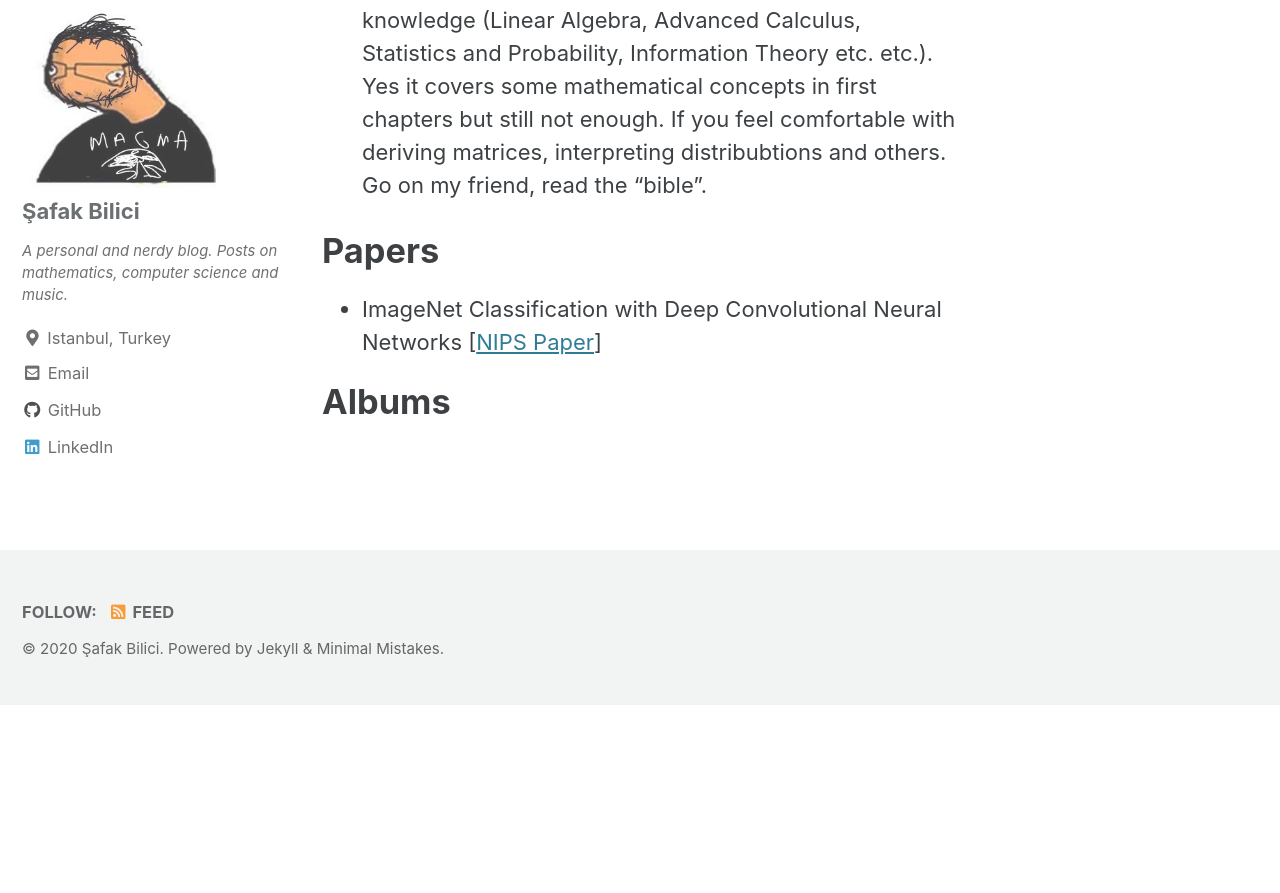
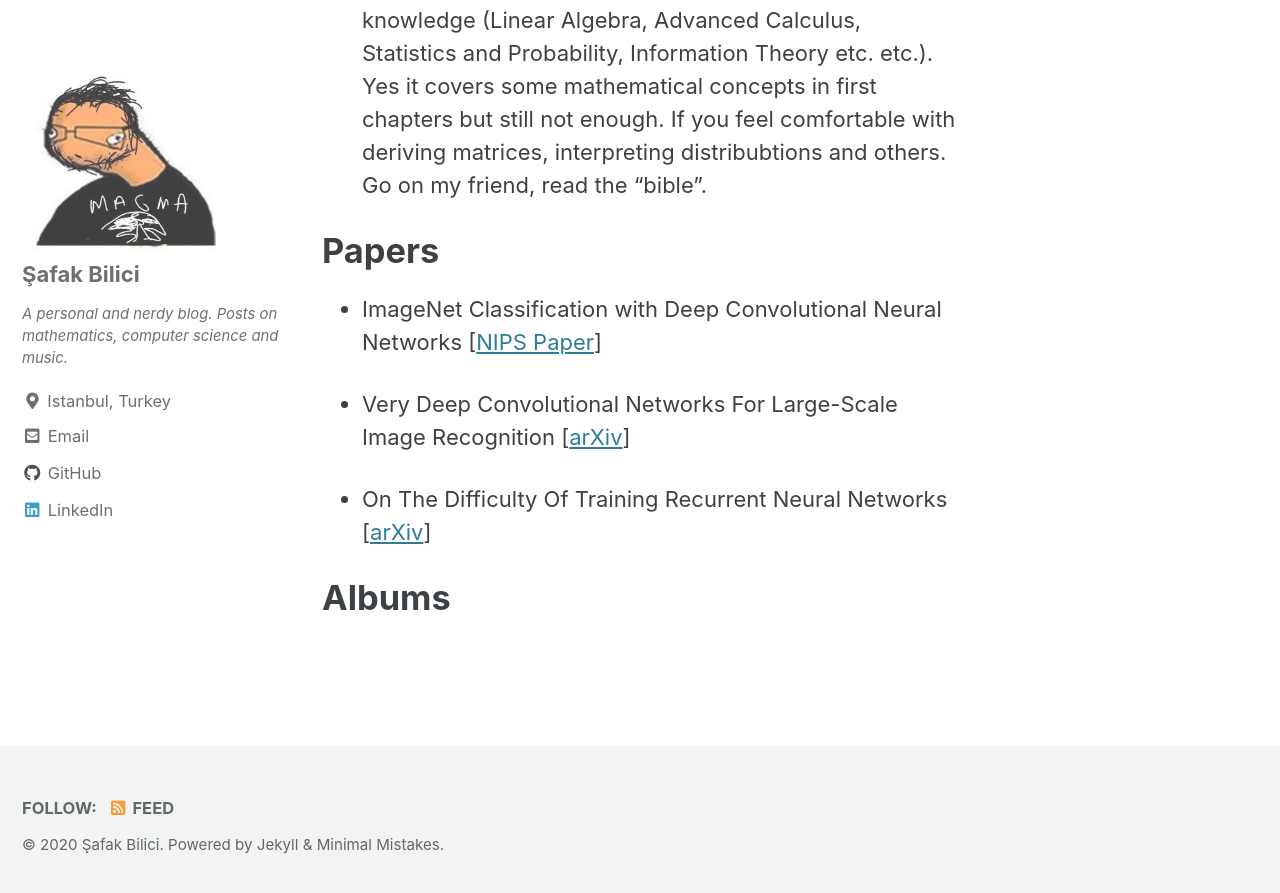
Before and after one commit to safakkbilici/safakkbilici.github.io, a Jekyll site: the page built from _pages/sources.md, in a window 1280 px wide and 900 px high, scrolled down 1492 px. Shown: the top 893 px of the window. Built offline with Jekyll 4.4.1, drawn with Linux system fonts in a browser that asks for light colours; cached includes are drawn as plain includes; before the commit the page ends 2197 px from its top, so only the background shows below that.

Commit message:
papers added

```diff
--- a/_pages/sources.md
+++ b/_pages/sources.md
@@ -24,6 +24,10 @@
 
 - ImageNet Classification with Deep Convolutional Neural Networks [[NIPS Paper](https://papers.nips.cc/paper/4824-imagenet-classification-with-deep-convolutional-neural-networks.pdf)]
 
+- Very Deep Convolutional Networks For Large-Scale Image Recognition [[arXiv](https://arxiv.org/pdf/1409.1556.pdf)]
+
+- On The Difficulty Of Training Recurrent Neural Networks [[arXiv](https://arxiv.org/pdf/1211.5063.pdf)]
+
 
 
 # Albums
```
